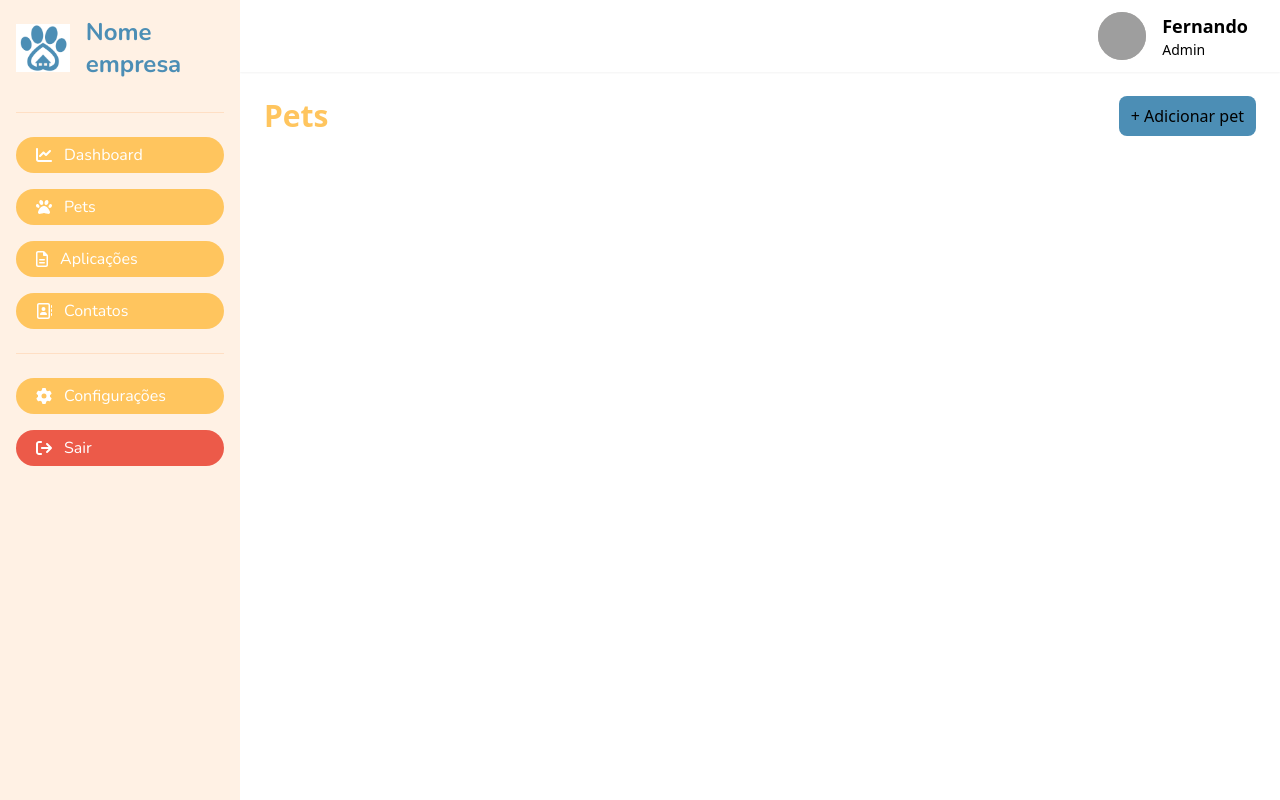
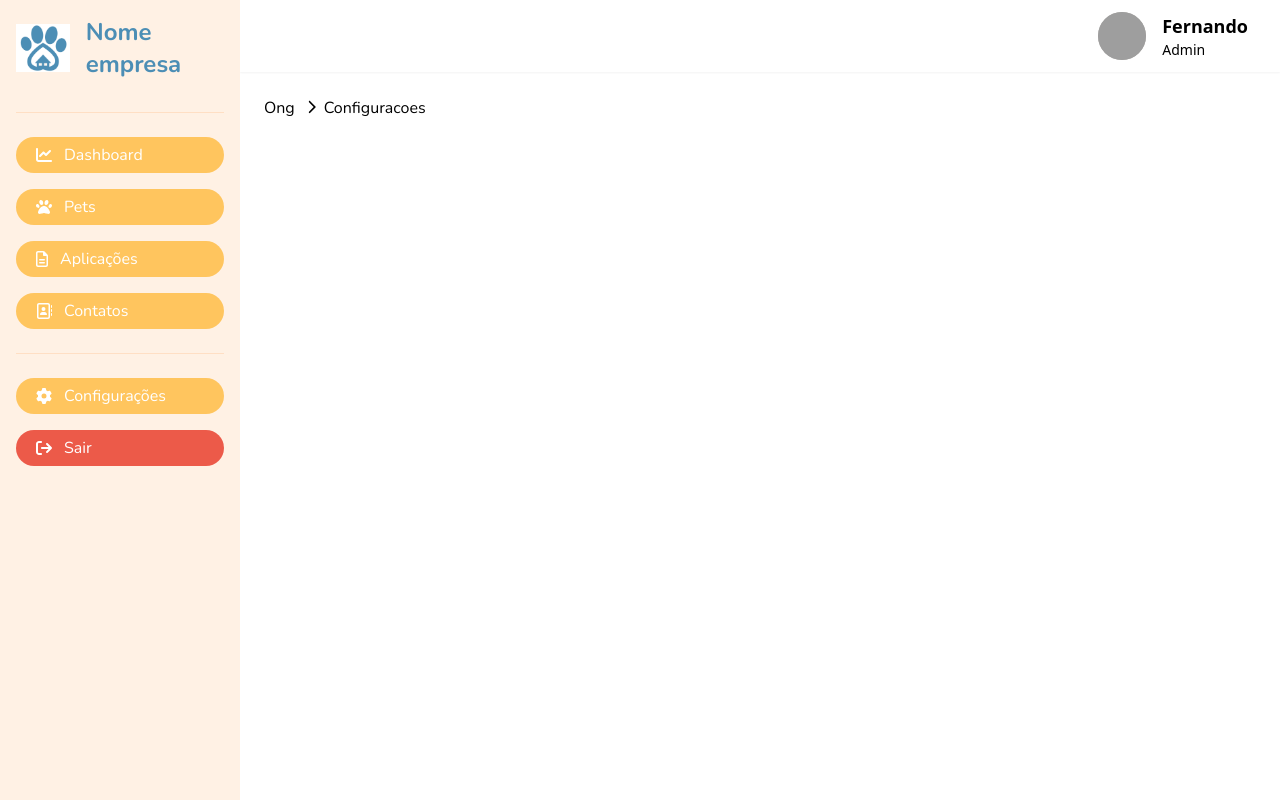
Before and after one commit to adoteme-project/adoteme-website, a React (Vite) app: page /ong/configuracoes in a window 1280 px wide. Built offline with nearby package versions, Linux system fonts and the light colour scheme; no server answers; grey boxes are pictures that could not be loaded.

Commit message:
Breadcrump estático + Input ong

```diff
--- a/src/App.jsx
+++ b/src/App.jsx
@@ -60,7 +60,7 @@ function App() {
 
               <Route path="/ong" element={<OngLayout/>}>
                 <Route path="/ong/dashboard" element={<OngDashboard/>}/>
-                <Route path="/ong/pet" element={<OngPet/>}/>
+                <Route path="/ong/pets" element={<OngPet/>}/>
                 <Route path="/ong/aplicacoes"/>
                 <Route path="/ong/contatos"/>
                 <Route path="/ong/configuracoes"/>
--- a/src/components/common/BreadCrumbOng/index.jsx
+++ b/src/components/common/BreadCrumbOng/index.jsx
@@ -1,26 +1,26 @@
-import { Link, useMatches } from "react-router-dom";
+import { faChevronRight } from '@fortawesome/free-solid-svg-icons';
+import { FontAwesomeIcon } from '@fortawesome/react-fontawesome';
+import { useLocation } from 'react-router-dom';
 
-const BreadCrumbOng = () => {
-    const matches = useMatches();
+const Breadcrumb = () => {
+  const location = useLocation();
+  const pathnames = location.pathname.split('/').filter((x) => x);
 
-    const crumbs = matches
-        .filter((match) => Boolean(match.handle?.crumb))
-        .map((match) => ({
-            crumb: match.handle.crumb,
-            path: match.pathname
-        }));
-
-    return (
-        <nav aria-label="breadcrumb">
-            <ol>
-                {crumbs.map((crumb, index) => (
-                    <li key={index}>
-                        <Link to={crumb.path}>{crumb.crumb}</Link>
-                    </li>
-                ))}
-            </ol>
-        </nav>
-    );
+  return (
+    <nav className="flex items-center">
+      {pathnames.map((name, index) => {
+        const formattedName = name.charAt(0).toUpperCase() + name.slice(1);
+        return (
+          <span key={index} className="text-preto font-nunito">
+            {formattedName}
+            {index < pathnames.length - 1 && (
+              <span className="mx-2"> {<FontAwesomeIcon icon={faChevronRight} size='sm'/>} </span>
+            )}
+          </span>
+        );
+      })}
+    </nav>
+  );
 };
 
-export default BreadCrumbOng;
+export default Breadcrumb;
--- /dev/null
+++ b/src/components/common/InputOng/index.jsx
@@ -0,0 +1,24 @@
+import { faSearch } from "@fortawesome/free-solid-svg-icons";
+import { FontAwesomeIcon } from "@fortawesome/react-fontawesome";
+
+const InputOng = () => {
+  return (
+    <div className="relative block">
+      <label htmlFor="Search" className="sr-only">
+        Pesquisa
+      </label>
+      <span className="absolute inset-y-0 left-0 flex items-center pl-3">
+        <span className="sr-only"> Pesquisa </span>
+        <FontAwesomeIcon icon={faSearch} />
+      </span>
+      <input
+        type="text"
+        id="pesquisa"
+        placeholder="Pesquisar..."
+        className="w-full rounded-full bg-input-d py-2.5 pe-8 pl-9 focus:outline-none block"
+      />
+    </div>
+  );
+};
+
+export default InputOng;
--- /dev/null
+++ b/src/components/common/SelectOng/index.jsx
@@ -0,0 +1,9 @@
+const Select = () => {
+    return (
+        <div>
+            <label></label>
+        </div>
+    )
+}
+
+export default Select;
--- a/src/components/layout/OngLayout/index.jsx
+++ b/src/components/layout/OngLayout/index.jsx
@@ -1,13 +1,14 @@
-import { Outlet } from "react-router-dom"
-import SidebarOng from "../SidebarOng"
+import { Outlet } from "react-router-dom";
+import SidebarOng from "../SidebarOng";
 import HeaderOng from "../HeaderOng";
-import PageTitle from "../PageTitle";
+import BreadCrumbOng from "@/components/common/BreadCrumbOng";
 
 const userData = {
-    nome: 'Fernando',
-    image: 'https://res.cloudinary.com/dv5mhhq0h/image/upload/v1728944509/lonarayeyge3u5bbgrog.jpg',
-    cargo: 'Admin'
-}
+  nome: "Fernando",
+  image:
+    "https://res.cloudinary.com/dv5mhhq0h/image/upload/v1728944509/lonarayeyge3u5bbgrog.jpg",
+  cargo: "Admin",
+};
 
 const OngLayout = () => {
   return (
@@ -17,14 +18,13 @@ const OngLayout = () => {
         <div className="flex h-full flex-col overflow-y-auto no-scrollbar">
           <HeaderOng userData={userData} />
           <div className="p-6 flex flex-col gap-8">
-                        <PageTitle title='Pets' actionName='+ Adicionar pet' />
+            <BreadCrumbOng />
             <Outlet />
           </div>
         </div>
       </div>
     </div>
-    )
-}
-
+  );
+};
 
 export default OngLayout;
--- a/src/components/layout/PageTitle/index.jsx
+++ b/src/components/layout/PageTitle/index.jsx
@@ -1,10 +1,14 @@
-const PageTitle = ({title, actionName, onClick}) => {
-    return (
-        <div className="w-full flex justify-between items-center">
-            <h2 className="text-3xl text-amarelo font-bold"> {title} </h2>
-            <button className="px-3 py-2 rounded-lg bg-azul-main" onClick={onClick}> {actionName} </button>
-        </div>
-    )
-}
+const PageTitle = ( {title, actionName, onClick} ) => {
+  return (
+    <div className="w-full flex justify-between items-center">
+      <h2 className="text-3xl text-amarelo font-bold"> {title} </h2>
+      {actionName && (
+        <button className="px-3 py-2 rounded-lg bg-azul-main" onClick={onClick}>
+          {actionName}
+        </button>
+      )}
+    </div>
+  );
+};
 
 export default PageTitle;
--- /dev/null
+++ b/src/components/layout/SearchLayout/index.jsx
@@ -0,0 +1,14 @@
+const SearchLayout = ({numberResults, registerName, children }) => {
+    return (
+        <div className="w-full flex justify-between items-center">
+            <h3 className="font-semibold text-xl ">
+                {`${numberResults} ${registerName} encontrados`}
+            </h3>
+            <div className="flex gap-4">
+                {children}
+            </div>
+        </div>
+    )
+}
+
+export default SearchLayout;
--- a/src/components/layout/SidebarOng/index.jsx
+++ b/src/components/layout/SidebarOng/index.jsx
@@ -18,7 +18,7 @@ const SidebarOng = () => {
       <nav className='flex flex-col gap-4 font-nunito'>
         <hr className='my-2 border-ong-div' />
         <NavItem icon={faChartLine} label="Dashboard" pathTo="dashboard"/>
-        <NavItem icon={faPaw} label="Pets" pathTo="pet"/>
+        <NavItem icon={faPaw} label="Pets" pathTo="pets"/>
         <NavItem icon={faFileLines} label="Aplicações" pathTo="aplicacoes"/>
         <NavItem icon={faAddressBook} label="Contatos" pathTo="contatos"/>
         <hr className='my-2 border-ong-div' />
--- a/src/pages/OngDashboard/index.jsx
+++ b/src/pages/OngDashboard/index.jsx
@@ -1,10 +1,12 @@
+import PageTitle from "@/components/layout/PageTitle";
+
 const OngDashboard = () => {
-    return (
-        <div>
-            <h1>Ong dashboard</h1>
-        </div>
-    )
-}
-
+  return (
+    <>
+      <PageTitle title="Dashboard" />
+      <h1>Ong dashboard</h1>
+    </>
+  );
+};
 
 export default OngDashboard;
--- a/src/pages/OngPet/index.jsx
+++ b/src/pages/OngPet/index.jsx
@@ -1,9 +1,16 @@
+import InputOng from "@/components/common/InputOng";
+import PageTitle from "@/components/layout/PageTitle";
+import SearchLayout from "@/components/layout/SearchLayout";
+
 const OngPet = () => {
-    return (
-        <>
-            <h1> Ong Pet </h1>
-        </>
-    )
-}
+  return (
+    <>
+      <PageTitle title="Pets" actionName="+ Adicionar pet" />
+      <SearchLayout numberResults={20} registerName='Pets'>
+        <InputOng />
+      </SearchLayout>
+    </>
+  );
+};
 
 export default OngPet;
```
Lines whose indentation alone changed are shown as unchanged.
